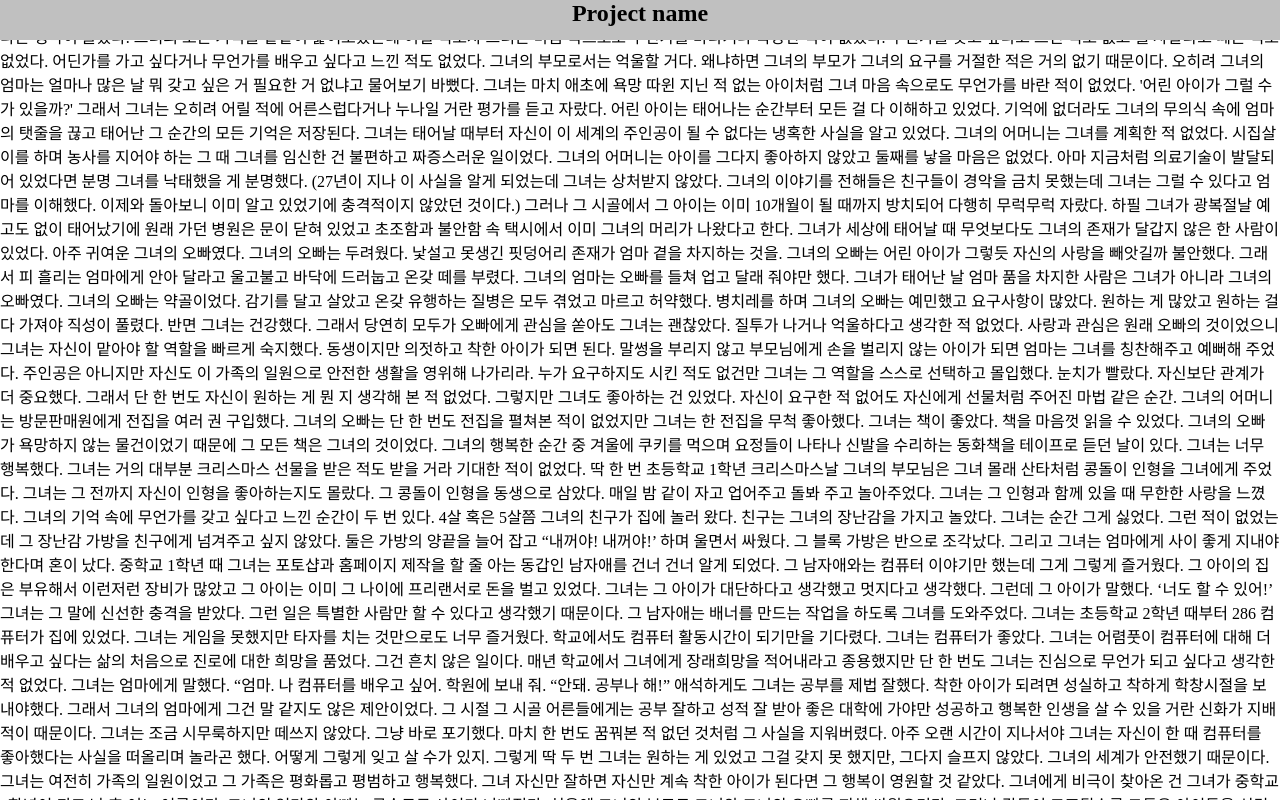
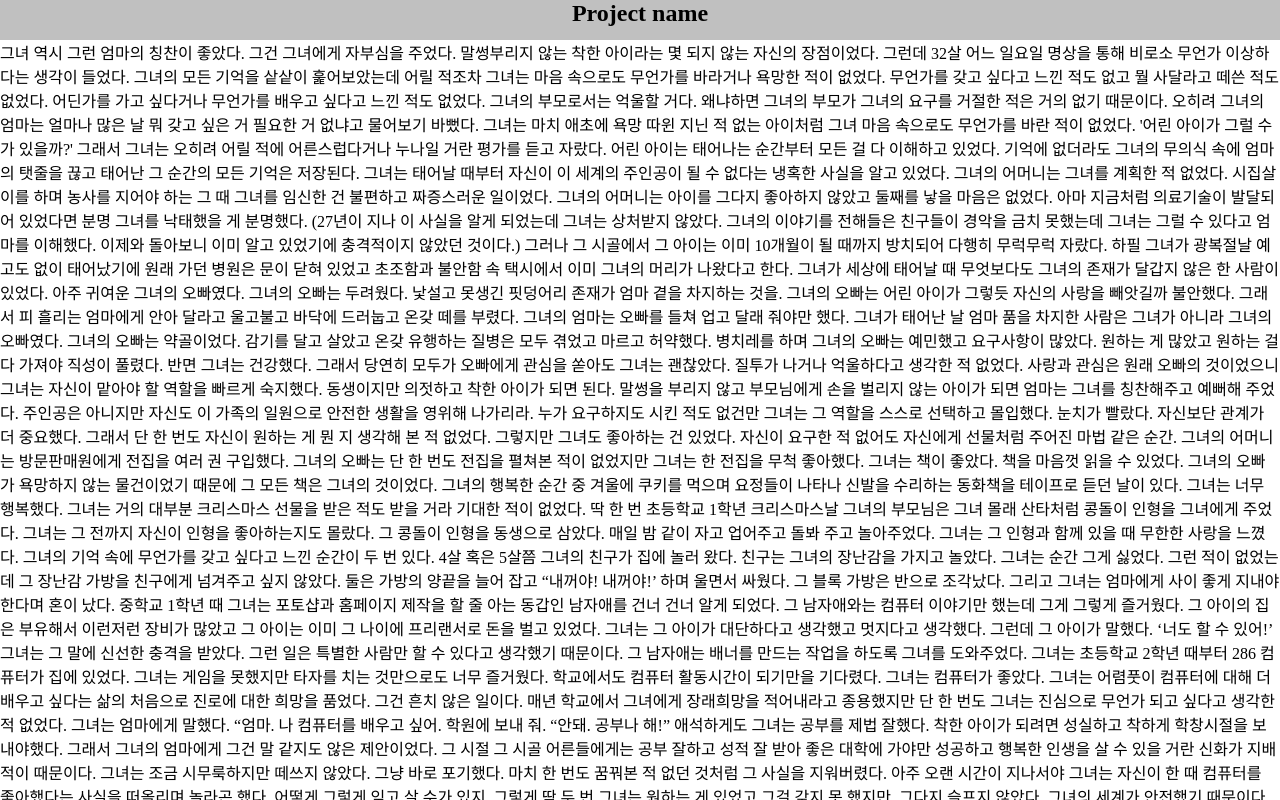
Before and after one commit to Rongtutu/munhwaaeb, a plain HTML site: page index.html in a window 1280 px wide. Shown: the top 800 px of the page. Drawn offline with Linux system fonts and the light colour scheme.

Commit message:
edit file

```diff
--- a/style.css
+++ b/style.css
@@ -10,6 +10,6 @@
   background-color: silver;
 }
 
-.cont {
+.content {
   padding-top: 40px;
 }
```
